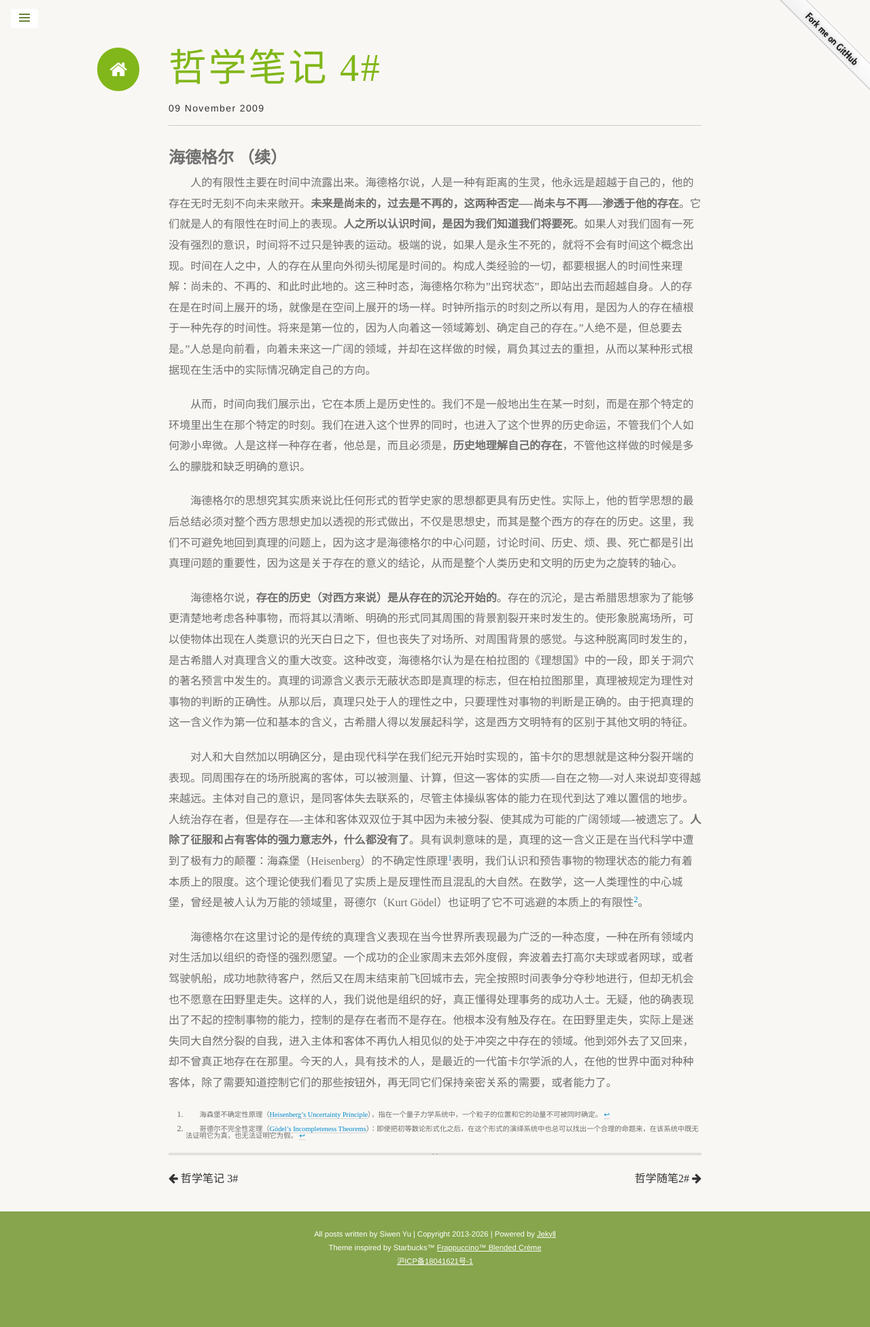
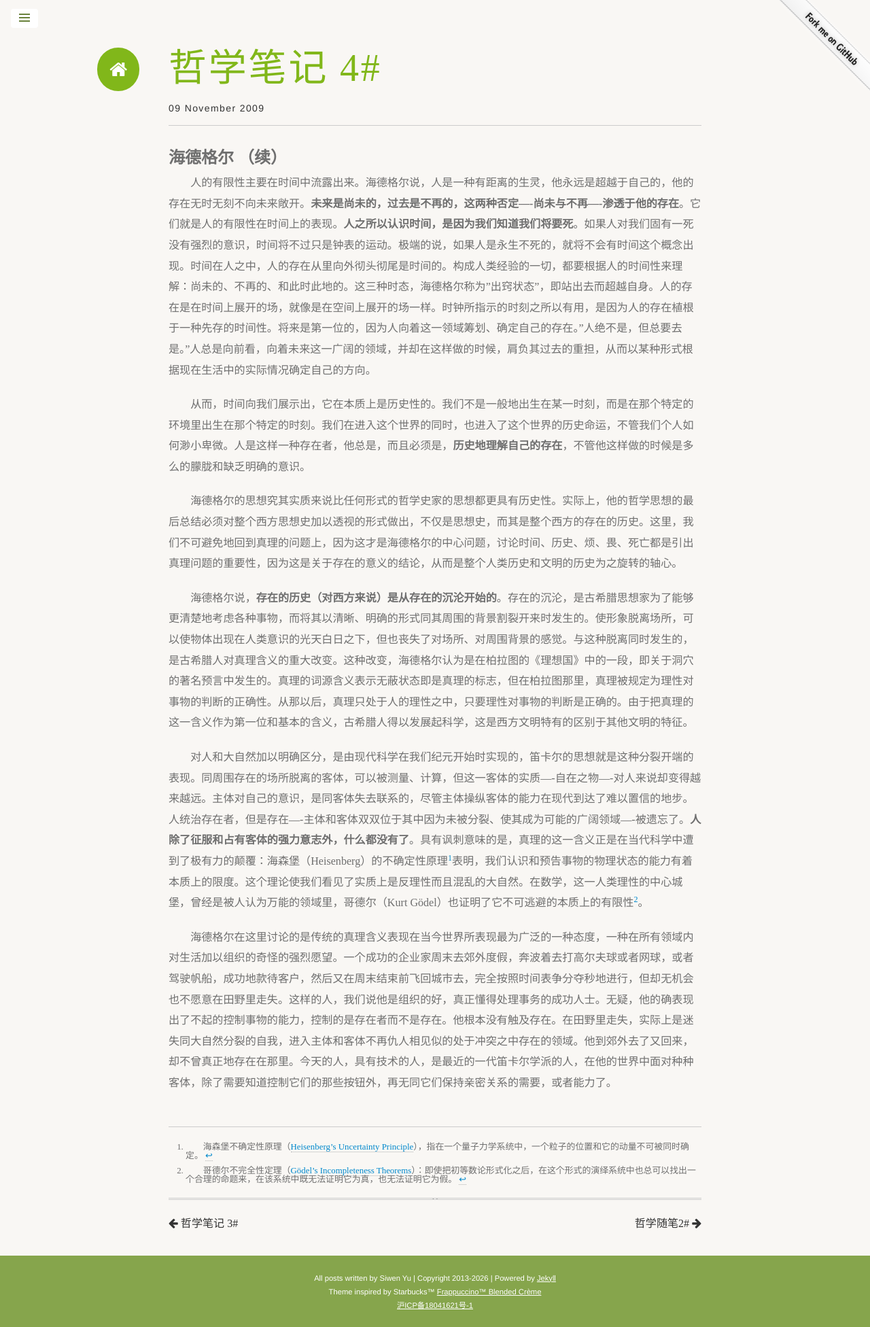
Before and after one commit to yusiwen/yusiwen.github.io, a Jekyll site: the page built from _posts/2009-11-09-notes-on-philosophy(4).md, in a window 1280 px wide. Shown: the whole page at 68% size. Built offline with Jekyll 4.4.1, drawn with Linux system fonts in a browser that asks for light colours; some web fonts are replaced; before the commit the page ends 1887 px from its top, so only the background shows below that.

Commit message:
style(footnotes): improve footnote section layout and text size
- Add top margin, padding, and border separator before footnotes block
- Fix compounded font-size on footnote paragraphs from 0.64em to 0.8em
- Add explanatory comments for footnote spacing and sizing rules

```diff
--- a/_sass/custom/_style.scss
+++ b/_sass/custom/_style.scss
@@ -330,12 +330,17 @@ hr.endofpost:after{
   }
 
   .footnotes{
+    // Separator between the article body and the notes.
+    margin-top: 3em;
+    padding-top: 1.2em;
+    border-top: 1px solid lighten($grayLight, 20%);
 
     li{
       font-size: 0.8em;
 
       p{
-        font-size: 0.8em;
+        // Keep note text at the li size: a second 0.8em here compounded to 0.64em.
+        font-size: 1em;
         line-height: 1em;
         margin: 0 0 5px;
       }
```
